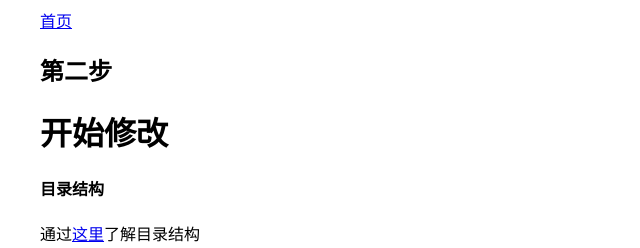
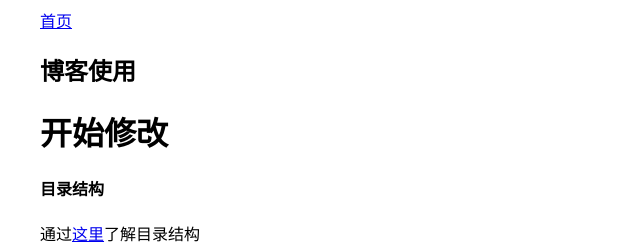
Before and after one commit to liujinzhu333/blog, a Jekyll site: the page built from _posts/2021-07-29-2.md, in a window 1280 px wide. Shown: the top 248 px of the page, without its empty margins (0-640 px from the left). Built offline with Jekyll 4.4.1, drawn with Linux system fonts in a browser that asks for light colours.

Commit message:
修改文件: _posts/2021-07-29-2.md

```diff
--- a/_posts/2021-07-29-2.md
+++ b/_posts/2021-07-29-2.md
@@ -1,6 +1,6 @@
 ---
 layout: page
-title:  "第二步"
+title:  "博客使用"
 date:   2021-07-29 13:19:07 +0800
 categories: jekyll update
 ---
```
